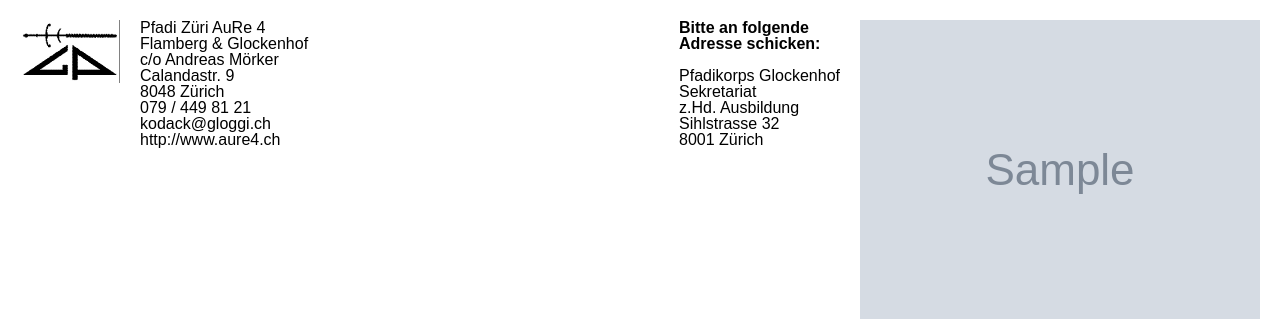
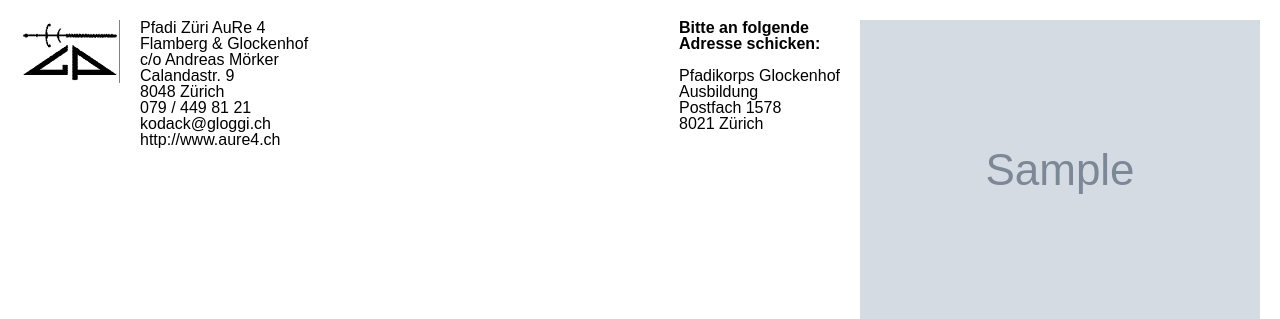
Before and after one commit to gloggi/aure4, a Django app: template ausbildung/templates/anmeldung/print.html in a window 1280 px wide. Shown: the top 319 px of the page. Run offline with Django 3.2, Linux system fonts and the light colour scheme; tables that the repository leaves empty hold one stand-in row (values such as "Sample post"); the template is opened without the code that fills it: values that come from a table or form of the project are taken from there, most other values are stand-ins (such as "Sample title", 1, 10 or a date in 2020); grey boxes marked "Sample" are stand-in pictures; parts of the project's set-up code (start-up, migrations or seed data) failed here and were passed over; some libraries are stand-ins or nearby versions.

Commit message:
Korrekte Adresse

```diff
--- a/ausbildung/templates/anmeldung/print.html
+++ b/ausbildung/templates/anmeldung/print.html
@@ -38,11 +38,10 @@
                 Bitte an folgende<br>
                 Adresse schicken:
             </strong><br><br>
-            Pfadikorps Glockenhof <br>
-            Sekretariat <br>
-            z.Hd. Ausbildung<br>
-            Sihlstrasse 32 <br>
-            8001 Zürich<br>
+            Pfadikorps Glockenhof<br>
+            Ausbildung<br>
+            Postfach 1578<br>
+            8021 Zürich<br>
         </p>
     </div>
 
```
